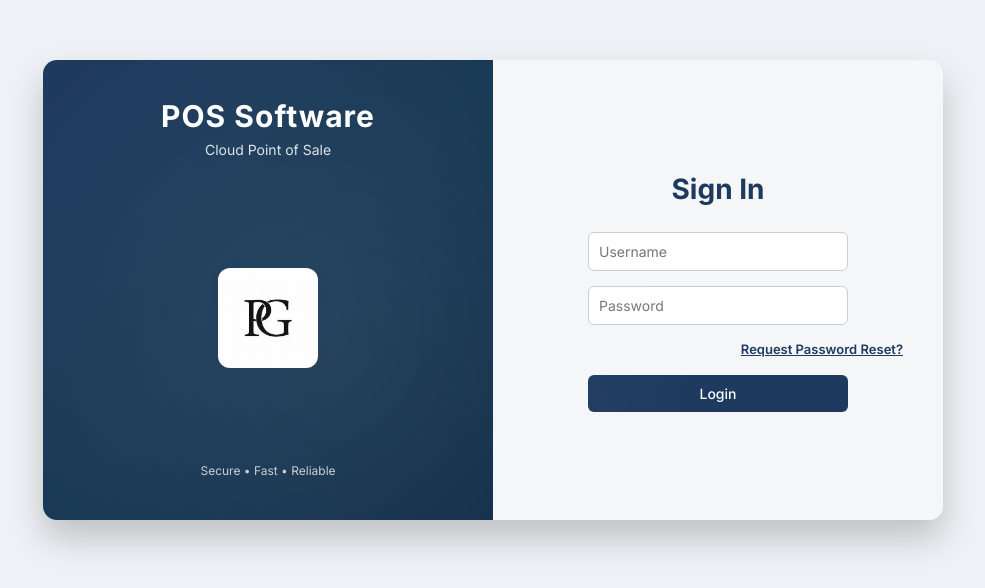
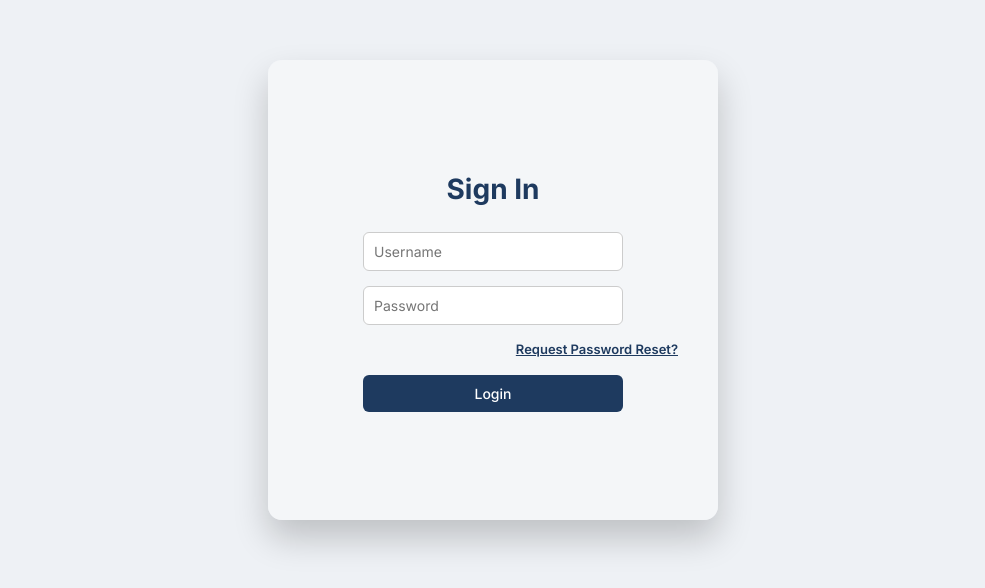
Before and after one commit to preyansh1409/pos-copy, a React (Vite) app in the folder frontend/: page / in a window 1280 px wide. Shown: the part 110-698 px from the top of the page, without its empty margins (147-1132 px from the left). Built offline with nearby package versions, Linux system fonts and the light colour scheme.

Commit message:
feat: simplified login page to single panel box

```diff
--- a/frontend/src/AdminLogin/AdminLogin.css
+++ b/frontend/src/AdminLogin/AdminLogin.css
@@ -15,7 +15,7 @@
 }
 
 .admin-card-login {
-  width: 900px;
+  width: 450px;
   height: 460px;
   display: flex;
   border-radius: 14px;
@@ -154,6 +154,7 @@
 .admin-right-panel button:hover {
   background: #12304a;
 }
+
 .admin-error-message {
   color: #ff4d4f;
   font-size: 12px;
--- a/frontend/src/AdminLogin/AdminLogin.jsx
+++ b/frontend/src/AdminLogin/AdminLogin.jsx
@@ -148,23 +148,7 @@ export default function AdminLogin() {
   return (
     <div className="admin-login-container">
       <div className="admin-card-login">
-
-        <div className="admin-left-panel">
-          <div className="brand-wrapper">
-            <h1 className="brand-title">{branding.name}</h1>
-            <p className="brand-subtitle">Cloud Point of Sale</p>
-          </div>
-          <div style={{ display: 'flex', justifyContent: 'center', alignItems: 'center', margin: '32px 0 18px 0' }}>
-            <img
-              src={branding.logo}
-              alt="Logo"
-              style={{ width: 100, height: 100, objectFit: 'contain', borderRadius: 12, boxShadow: '0 2px 8px rgba(44,62,80,0.10)' }}
-            />
-          </div>
-          <div className="left-footer">Secure • Fast • Reliable</div>
-        </div>
-
-        <div className="admin-right-panel">
+        <div className="admin-right-panel" style={{ width: '100%' }}>
           <h2 className="login-title">Sign In</h2>
 
           <input
```
